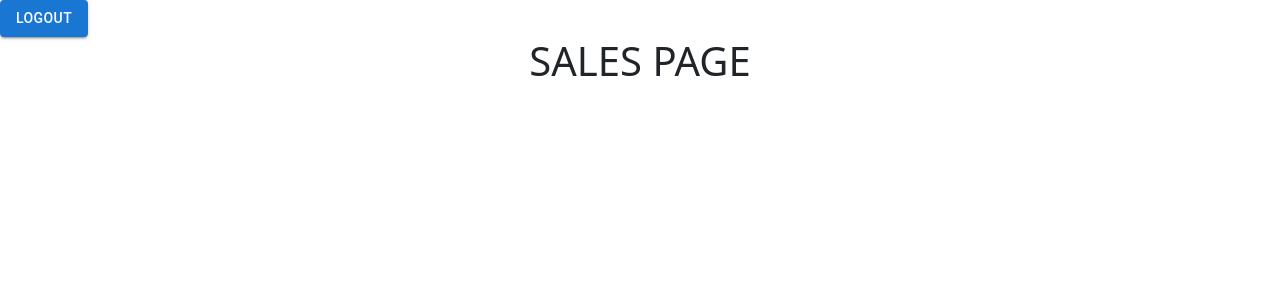
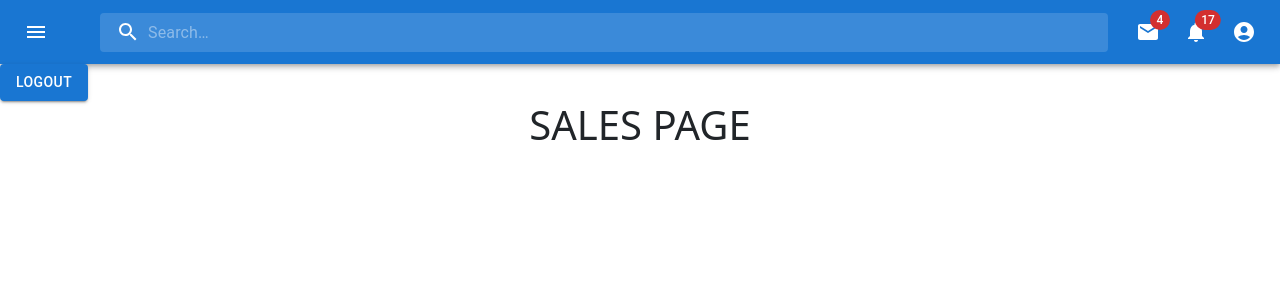
Before and after one commit to navi4347/Cargoly_React, a React (Vite) app: page /Sales in a window 1280 px wide. Shown: the top 300 px of the page. Built offline with nearby package versions, Linux system fonts and the light colour scheme; sample sign-in values are in the browser's storage.

Commit message:
Updated Code

```diff
--- a/src/Pages/User/Sales.jsx
+++ b/src/Pages/User/Sales.jsx
@@ -1,5 +1,6 @@
 import { useState, useEffect } from 'react';
 import { useNavigate } from 'react-router-dom';
+import Header from '../../Components/Header/Header'
 import Button from '@mui/material/Button';
 
 const Sales = () => {
@@ -32,6 +33,7 @@ const Sales = () => {
 
   return (
     <div className='sales'>
+      <Header />
       <Button variant="contained" color="primary" onClick={handleLogout}>
         Logout
       </Button>
```
